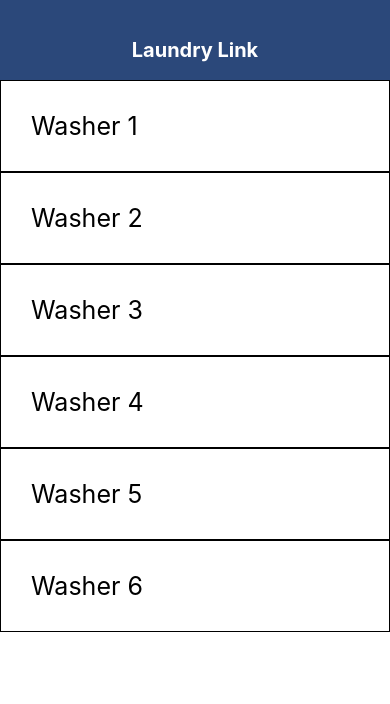
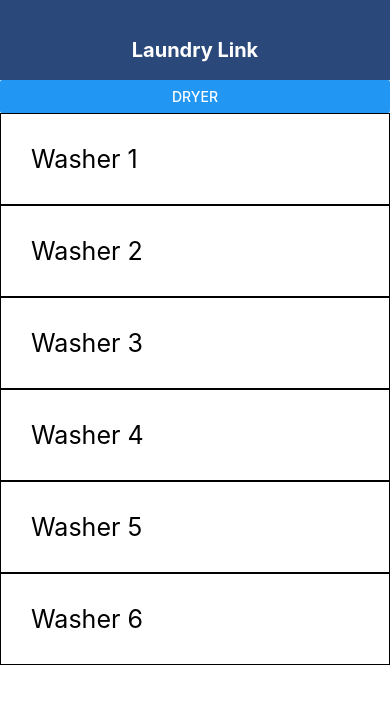
Before and after one commit to Jessickmon/laundry-link, a React Native app: screen / in a window 390 px wide. Shown: the top 704 px of the page. Built offline with nearby package versions, Linux system fonts and the light colour scheme.

Commit message:
added navigation

```diff
--- a/components/washer.js
+++ b/components/washer.js
@@ -1,8 +1,13 @@
 import React, { useState } from 'react';
-import { StyleSheet, Text, View } from 'react-native';
+import { StyleSheet, Text, View, Button } from 'react-native';
 
 
-export default function Washer() {
+export default function Washer({ navigation }) {
+
+    const pressHandler = () => {
+        navigation.navigate('Dryer');
+    }
+
     const [washers, setWasher] = useState([
         { name: 'Washer 1', key: '1' },
         { name: 'Washer 2', key: '2' },
@@ -11,8 +16,10 @@
         { name: 'Washer 5', key: '5' },
         { name: 'Washer 6', key: '6' },
     ]);
+
     return (
         <View>
+            <Button title='Dryer' onPress={pressHandler} />
             {washers.map(item => (
                 <View key={item.key}>
                     <Text style={styles.item}>{item.name}</Text>
```
